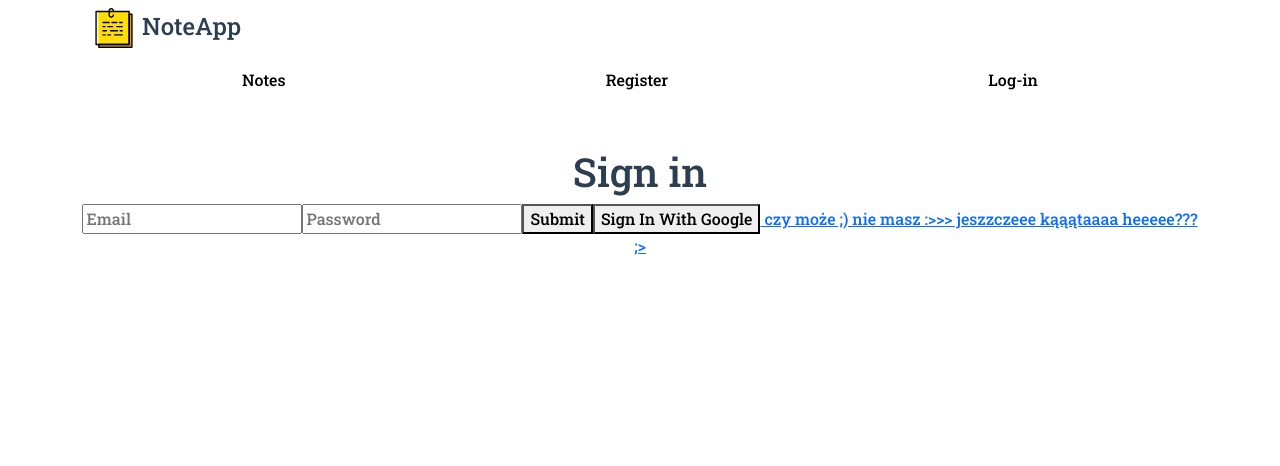
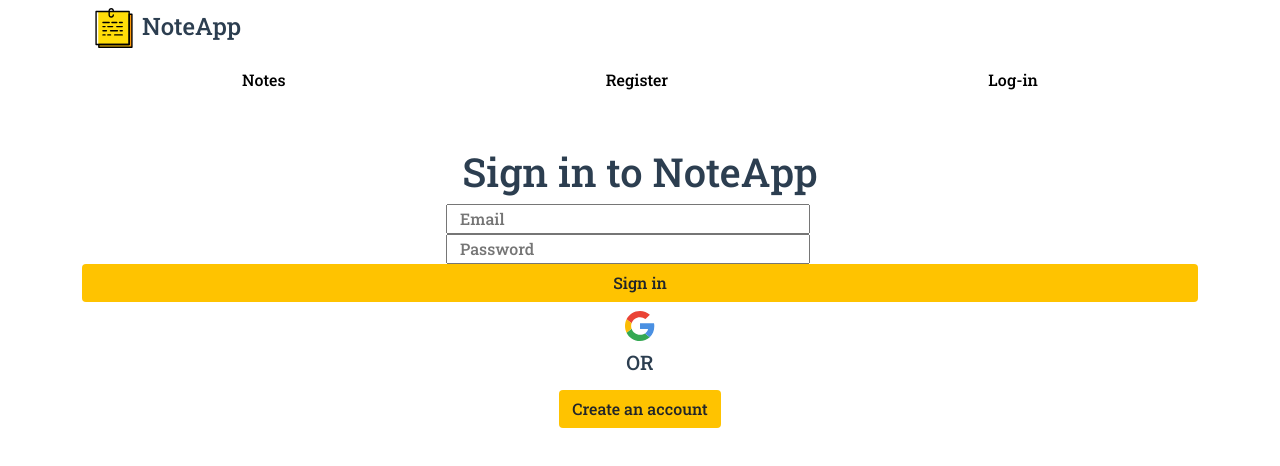
Before and after one commit to fluttercode9/note_web_app, a Vue app in the folder note_app/: page / in a window 1280 px wide. Shown: the top 466 px of the page. Built offline with nearby package versions, Linux system fonts and the light colour scheme; no server answers.

Commit message:
bootstrap

```diff
--- a/note_app/src/assets/css/main.css
+++ b/note_app/src/assets/css/main.css
@@ -47,6 +47,10 @@
     background-color: #ffc300 !important;
 }
 
+.button-yellow {
+    background-color: #ffc300 !important;
+}
+
 
 /* .active {
     color: red;
--- a/note_app/src/views/Register-screen.vue
+++ b/note_app/src/views/Register-screen.vue
@@ -1,6 +1,6 @@
 <template>
   <div>
-    <h1>Register</h1>
+    <h1>Create an account</h1>
     <input type="text" placeholder="Email" v-model="email" />
     <input type="password" placeholder="Password" v-model="password" />
     <button @click="register">Submit</button>
--- a/note_app/src/views/SignIn-screen.vue
+++ b/note_app/src/views/SignIn-screen.vue
@@ -1,12 +1,29 @@
 <template>
-  <div>
-    <h1>Sign in</h1>
-    <input type="text" placeholder="Email" v-model="email" />
-    <input type="password" placeholder="Password" v-model="password" />
-    <button @click="register">Submit</button>
-    <button @click="signInWithGoogle">Sign In With Google</button>
-    <p v-if="errorMessage">{{ errorMessage }}</p>
-    <a href="/register"> czy może ;) nie masz :>>> jeszzczeee kąąątaaaa heeeee??? ;> </a>
+  <div class="container-fluid">
+    <div class="row">
+      <h1 class="col-sm">Sign in to NoteApp</h1>
+      <div class="row justify-content-md-center">
+        <input class="col-sm-4" type="text" placeholder="Email" v-model="email" />
+      </div>
+      <div class="row justify-content-md-center">
+        <input class="col-sm-4" type="password" placeholder="Password" v-model="password" />
+      </div>
+      <br>
+      <button @click="register" class="button-yellow btn">Sign in</button>
+      <br>
+      <button @click="signInWithGoogle" style="color: transparent; background-color: transparent; border-color: transparent">
+      <img style="width: 30px" src = "../assets/google-icon.svg"/>
+      </button>
+      <p v-if="errorMessage">{{ errorMessage }}</p>
+      <br>
+      <br>
+      <h5>OR</h5>
+      <br>
+
+      <router-link class="nav-link" to="register" active-class="active">
+        <button class="button-yellow btn">Create an account</button>
+      </router-link>
+     </div>
   </div>
 </template>
 
--- a/note_app/src/views/home-screen.vue
+++ b/note_app/src/views/home-screen.vue
@@ -22,7 +22,7 @@ export default {
 </script>
 
 <template>
-    <div class="container">
+    <div class="container-fluid">
         <ListNotes />
         <router-link class="nav-link" to="add-note" active-class="active">
             <svg class="btn add-button position-absolute bottom-0 end-0 me-2 mb-2" xmlns="http://www.w3.org/2000/svg" viewBox="0 0 512 512"><!--! Font Awesome Pro 6.1.1 by @fontawesome - https://fontawesome.com License - https://fontawesome.com/license (Commercial License) Copyright 2022 Fonticons, Inc. -->
```
Also changed, not shown: note_app/src/assets/google-icon.svg (added), 1 other file (tests, documents, lock files or other folders).
